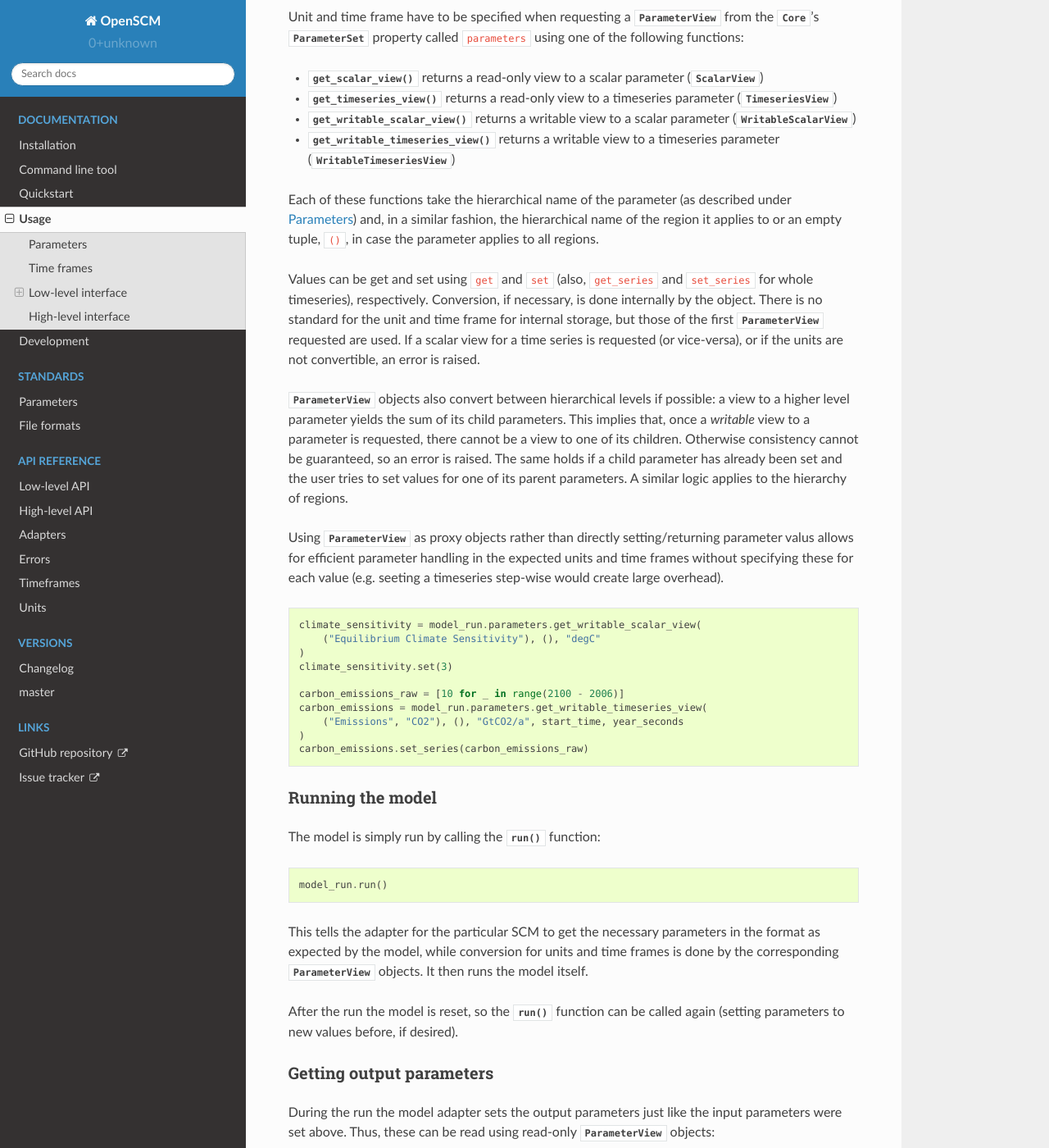
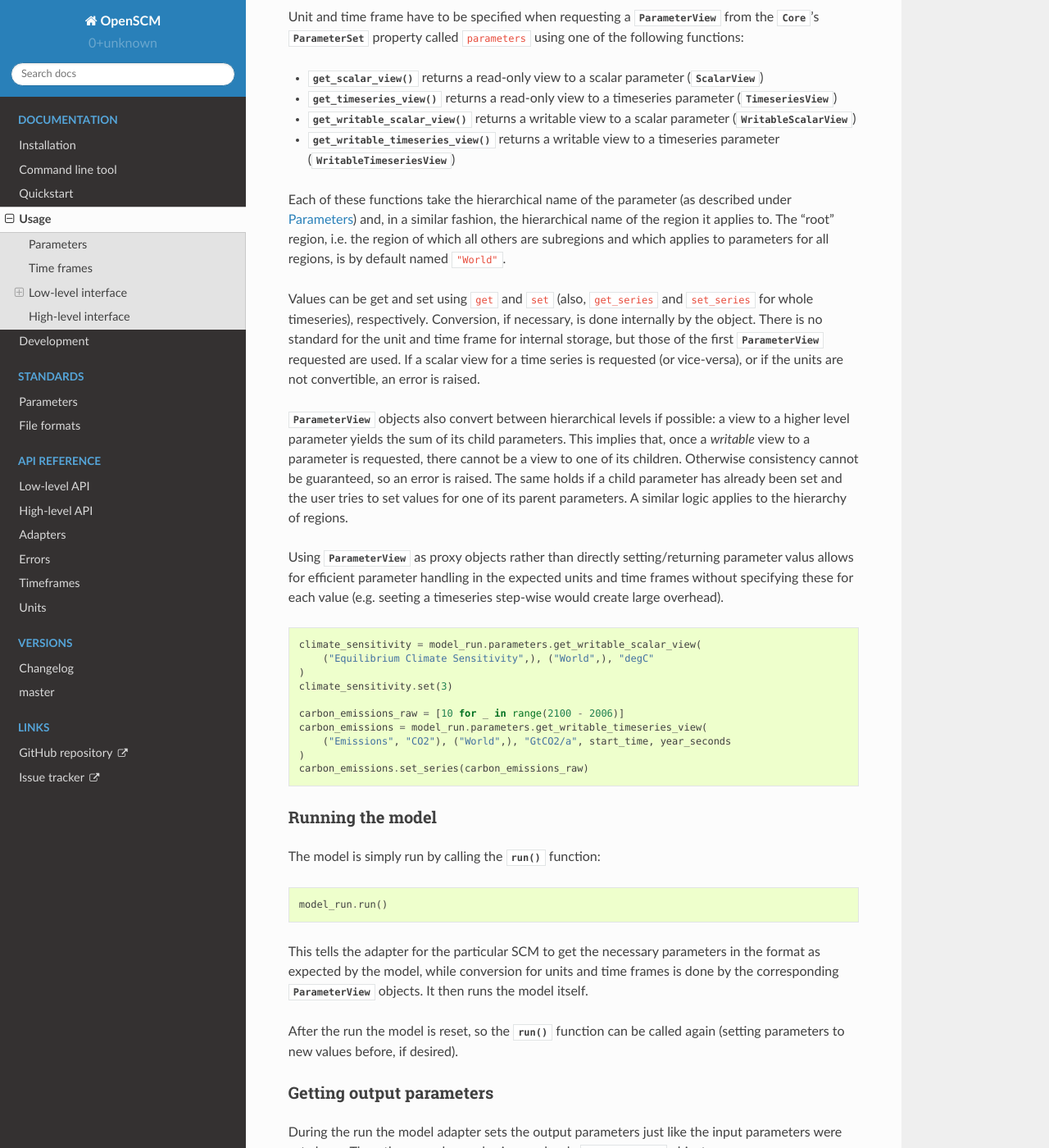
Before and after one commit to openscm/openscm, a Sphinx documentation site: the page built from docs/usage.rst, in a window 1280 px wide and 1400 px high, scrolled down 1885 px. Shown: the whole window at 82% size. Built offline with Sphinx 7.4.7 and the Read the Docs theme 2.0.0, drawn with Linux system fonts in a browser that asks for light colours.

Commit message:
Adjust core documents to new root region "World"

```diff
--- a/docs/usage.rst
+++ b/docs/usage.rst
@@ -117,8 +117,9 @@ property called ``parameters`` using one of the following functions:
 
 Each of these functions take the hierarchical name of the parameter
 (as described under :ref:`parameters`) and, in a similar fashion, the
-hierarchical name of the region it applies to or an empty tuple,
-``()``, in case the parameter applies to all regions.
+hierarchical name of the region it applies to. The "root" region, i.e.
+the region of which all others are subregions and which applies to
+parameters for all regions, is by default named ``"World"``.
 
 Values can be get and set using ``get`` and ``set`` (also,
 ``get_series`` and ``set_series`` for whole timeseries), respectively.
@@ -146,13 +147,13 @@ would create large overhead).
 .. code:: python
 
     climate_sensitivity = model_run.parameters.get_writable_scalar_view(
-        ("Equilibrium Climate Sensitivity"), (), "degC"
+        ("Equilibrium Climate Sensitivity",), ("World",), "degC"
     )
     climate_sensitivity.set(3)
 
     carbon_emissions_raw = [10 for _ in range(2100 - 2006)]
     carbon_emissions = model_run.parameters.get_writable_timeseries_view(
-        ("Emissions", "CO2"), (), "GtCO2/a", start_time, year_seconds
+        ("Emissions", "CO2"), ("World",), "GtCO2/a", start_time, year_seconds
     )
     carbon_emissions.set_series(carbon_emissions_raw)
 
@@ -185,7 +186,7 @@ read-only :class:`~openscm.core.ParameterView` objects:
 .. code:: python
 
     gmt = model_run.parameters.get_timeseries_view(
-        ("Temperature", "Surface"), (), "degC", start_time, year_seconds
+        ("Temperature", "Surface"), ("World",), "degC", start_time, year_seconds
     )
     print(gmt.get_series())
 
```
